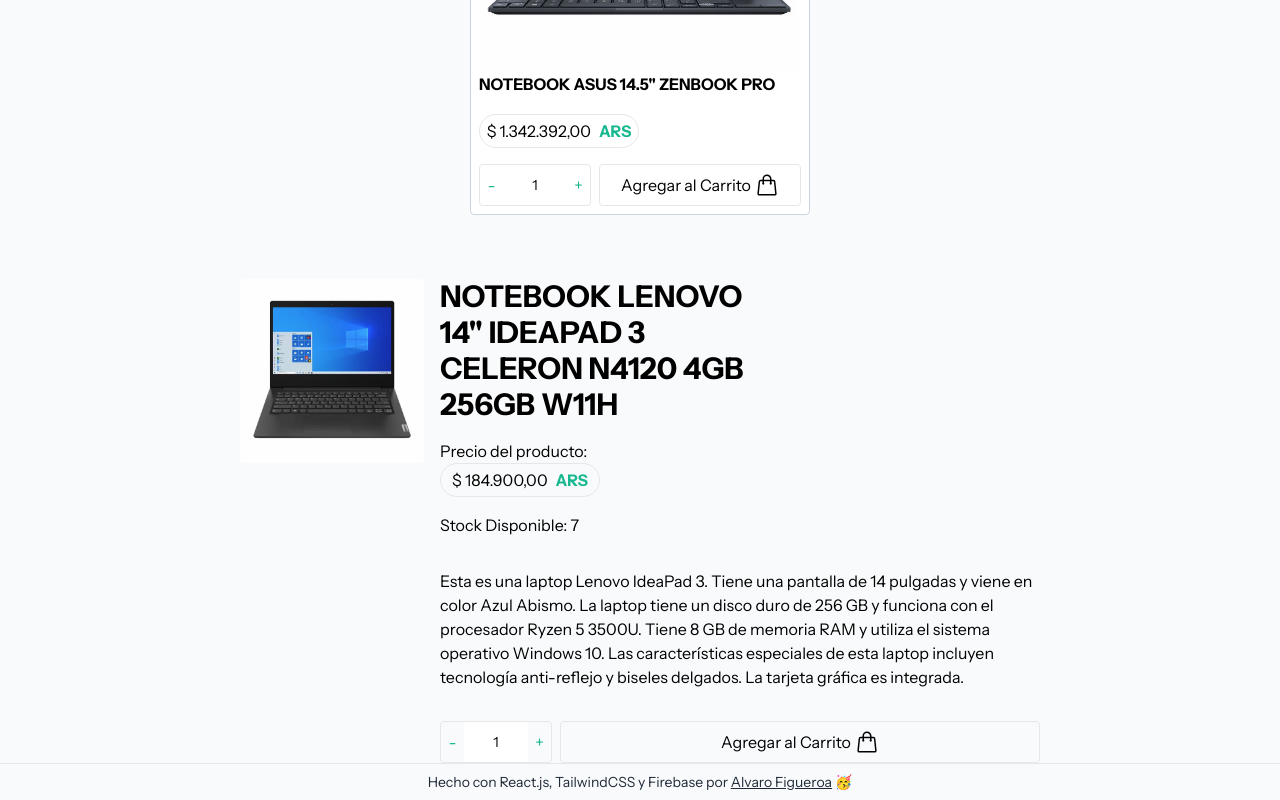
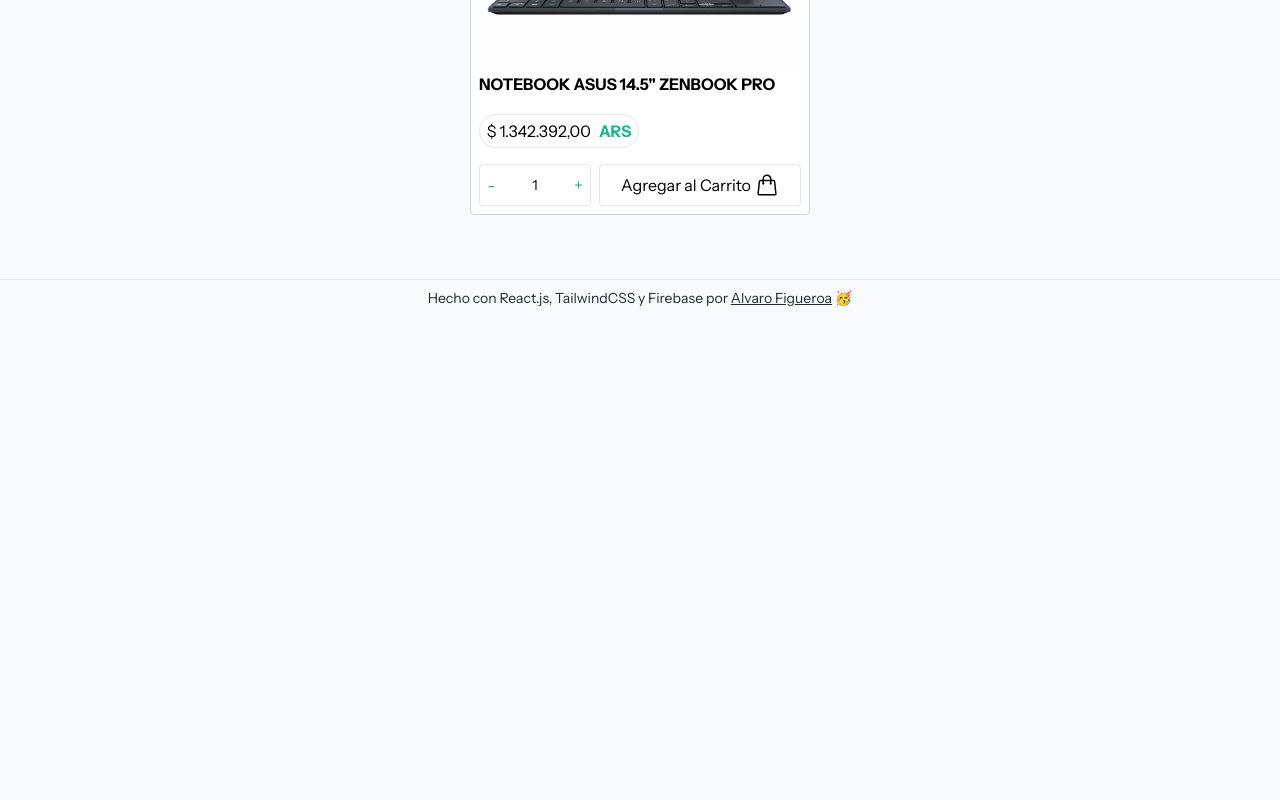
Before and after one commit to alvarof260/entrega-Final-AlvaroFigueroa-reactjs, a React (Vite) app: page / in a window 1280 px wide. Shown: the part 1966-2766 px from the top of the page. After the commit the page ends 2282 px from the top, so only its background shows below. Built offline with nearby package versions, Linux system fonts and the light colour scheme.

Commit message:
feat: agregar rutas y useParams para recibir los datos

```diff
--- a/package.json
+++ b/package.json
@@ -11,13 +11,15 @@
   },
   "dependencies": {
     "react": "^18.2.0",
-    "react-dom": "^18.2.0"
+    "react-dom": "^18.2.0",
+    "react-router-dom": "^6.12.0"
   },
   "devDependencies": {
     "@types/react": "^18.0.28",
     "@types/react-dom": "^18.0.11",
     "@vitejs/plugin-react-swc": "^3.0.0",
     "autoprefixer": "^10.4.14",
+    "daisyui": "^3.0.3",
     "eslint": "^8.38.0",
     "eslint-plugin-react": "^7.32.2",
     "eslint-plugin-react-hooks": "^4.6.0",
--- a/src/App.jsx
+++ b/src/App.jsx
@@ -3,15 +3,18 @@
 import { ItemListContainer } from "./components/ItemListContainer/ItemListContainer"
 import { ItemDetailContainer } from "./components/ItemDetailContainer/ItemDetailContainer";
 import { Footer } from "./components/Layouts/Footer/Footer";
+import { Routes, Route, BrowserRouter } from "react-router-dom";
 
 export function App() {
   return (
-    <>
+    <BrowserRouter>
       <Notification/>
       <NavBar />
-      <ItemListContainer greeting={"Bienvenidos!👋"} />
-      <ItemDetailContainer/>
+      <Routes>
+        <Route exact path="/" element={<ItemListContainer greeting={"Bienvenidos!👋"} />}/>
+        <Route exact path="/:productId" element={<ItemDetailContainer/>}/>
+      </Routes>
       <Footer/>
-    </>
+    </BrowserRouter>
   );
 }
--- a/src/components/ItemDetail/ItemDetail.jsx
+++ b/src/components/ItemDetail/ItemDetail.jsx
@@ -15,7 +15,7 @@
   stock,
 }) => {
   return (
-    <article className="h- w-screen px-60 flex flex-row gap-4 justify-center">
+    <article className="h-screen w-screen px-60 flex flex-row gap-4 justify-center items-center">
       <ItemPreview className="w-[600px] rounded" images={images} />
       <div className="flex flex-col justify-center gap-8">
         <ItemInfo
@@ -23,6 +23,8 @@
           price={price}
           currentPrice={currentPrice}
           stock={stock}
+          category={category}
+          brand={brand}
         />
         <ProductDescription description={description} />
         <ItemCount initial={1} stock={stock} onAdd={(quantity)=> console.log(`Cantidad agregada:${quantity}`)}/>
--- a/src/components/ItemDetailContainer/ItemDetailContainer.jsx
+++ b/src/components/ItemDetailContainer/ItemDetailContainer.jsx
@@ -1,15 +1,16 @@
 import { useState, useEffect } from "react";
 import { getProductById } from "../../Mocks/asyncMocks";
 import { ItemDetail } from "../ItemDetail/ItemDetail";
+import { useParams } from "react-router-dom";
 
 export const ItemDetailContainer = () => {
-  const [product, setProducts] = useState(null);
+  const [product, setProduct] = useState(null);
+  const {productId} = useParams()
 
   useEffect(() => {
-    getProductById("NOT2396")
-      .then((response) => setProducts(response))
-  }, []);
-  console.log(product);
+    getProductById(productId)
+      .then((response) => setProduct(response))
+  }, [productId]);
   return (
     <section>
       <ItemDetail  {...product} />
--- a/src/components/ItemInfo/ItemInfo.jsx
+++ b/src/components/ItemInfo/ItemInfo.jsx
@@ -1,8 +1,21 @@
 import { Price } from "../Price/Price";
-export const ItemInfo = ({ name, price, currentPrice, stock }) => {
+export const ItemInfo = ({
+  name,
+  price,
+  currentPrice,
+  stock,
+  category,
+  brand,
+}) => {
   return (
     <div className="flex flex-col gap-4">
-      <h2 className="font-bold text-3xl w-[350px]">{name}</h2>
+      <h2 className="font-bold text-3xl w-[350px]" title={name}>
+        {name}
+      </h2>
+      <div className="flex flex-row gap-2">
+        <span className="bg-mint text-white rounded-full px-1">{category}</span>
+        <span className="bg-mint text-white rounded-full px-1">{brand}</span>
+      </div>
       <div>
         <p>Precio del producto:</p>
         <Price price={price} currentPrice={currentPrice} />
--- a/src/components/ItemListContainer/ItemListContainer.jsx
+++ b/src/components/ItemListContainer/ItemListContainer.jsx
@@ -3,9 +3,9 @@
 import { ItemList } from "../ItemList/ItemList";
 
 export function ItemListContainer({ greeting }) {
-  const [products, setproducts] = useState([]);
+  const [products, setProducts] = useState([]);
   useEffect(() => {
-    getProducts().then(response => setproducts(response));
+    getProducts().then(response => setProducts(response));
   }, []);
   return (
     <section>
```
Also changed, not shown: 1 other file (tests, documents, lock files or other folders).
